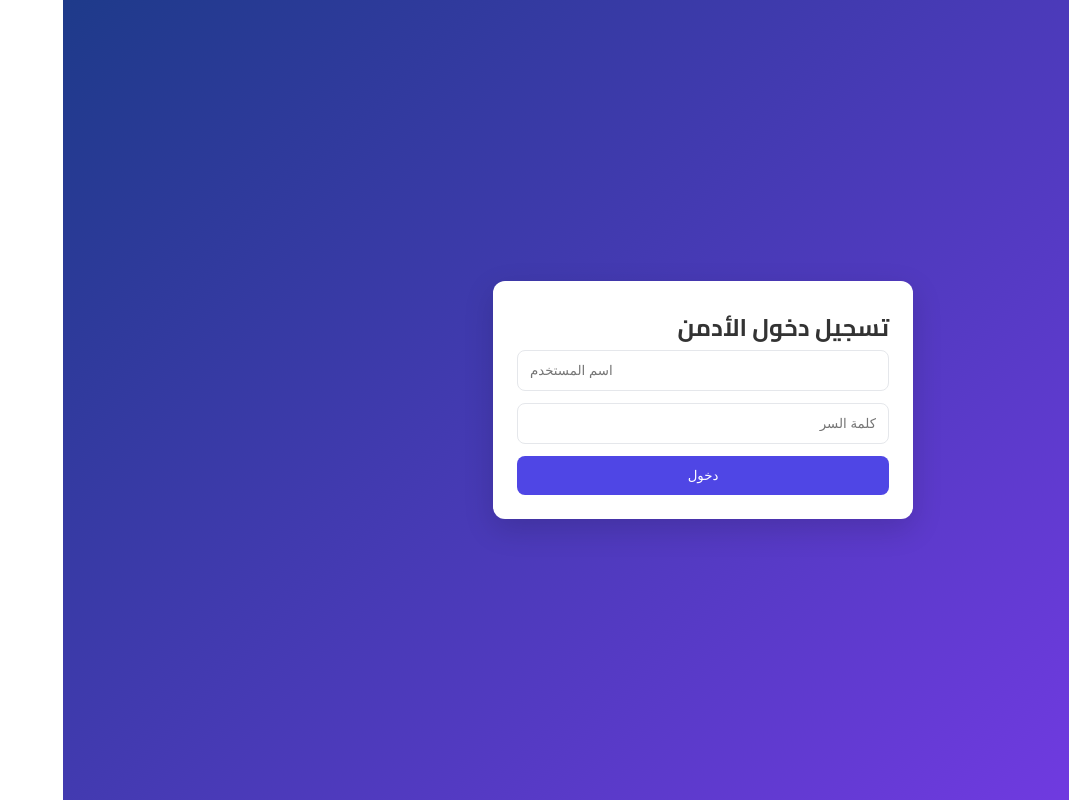
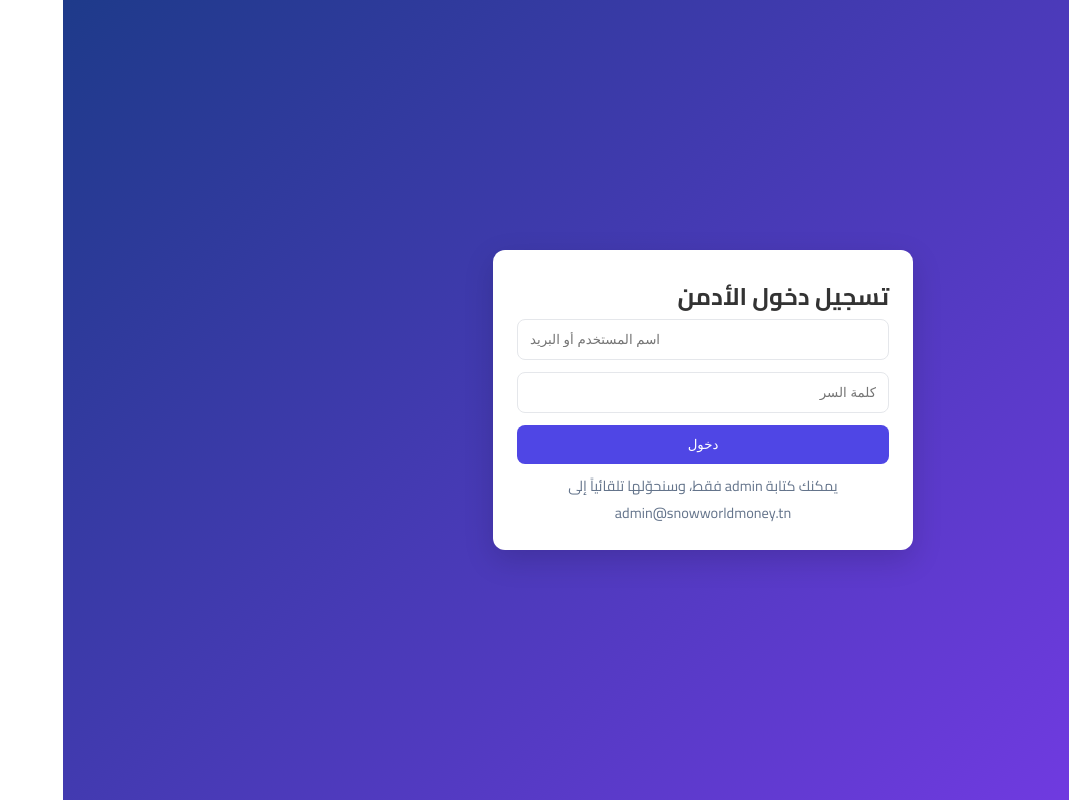
Before and after one commit to ridhasnow/snowworldmoney, a React (Vite) app: page /admin in a window 1280 px wide. Shown: the whole page, without its empty margins (211-1280 px from the left). Built offline with nearby package versions, Linux system fonts and the light colour scheme.

Commit message:
Update AdminLogin.jsx

```diff
--- a/src/pages/admin/AdminLogin.jsx
+++ b/src/pages/admin/AdminLogin.jsx
@@ -12,14 +12,13 @@ export default function AdminLogin() {
   const [loading, setLoading] = useState(false)
   const navigate = useNavigate()
 
+  // نحول اسم المستخدم إلى بريد، لو كتب "admin" نستخدم البريد الثابت
   const toEmail = (u) => {
     if (!u) return ''
-    // لو كتب admin نستعمل ايميل ثابت
-    if (u.toLowerCase() === 'admin') return 'admin@snowworldmoney.tn'
-    // أو لو أدخل بريد بالفعل
-    if (u.includes('@')) return u
-    // fallback: نمط بريد من اليوزر
-    return `${u}@snowworldmoney.tn`
+    const s = u.trim().toLowerCase()
+    if (s === 'admin') return 'admin@snowworldmoney.tn'
+    if (s.includes('@')) return u.trim()
+    return `${s}@snowworldmoney.tn`
   }
 
   const handleSubmit = async (e) => {
@@ -28,7 +27,7 @@ export default function AdminLogin() {
     setLoading(true)
 
     try {
-      const email = toEmail(username.trim())
+      const email = toEmail(username)
       await signInWithEmailAndPassword(auth, email, password)
 
       const snap = await getDoc(doc(db, 'users', email))
@@ -53,14 +52,16 @@ export default function AdminLogin() {
         <h2>تسجيل دخول الأدمن</h2>
         {error && <div className="admin-error">{error}</div>}
 
-        <form onSubmit={handleSubmit} className="admin-form">
+        <form onSubmit={handleSubmit} className="admin-form" noValidate>
           <input
             dir="auto"
             className="admin-input"
-            placeholder="اسم المستخدم"
+            type="text"                 // مهم: اسم مستخدم وليس بريد
+            placeholder="اسم المستخدم أو البريد"
             value={username}
             onChange={(e) => setUsername(e.target.value)}
             required
+            autoComplete="username"
           />
           <input
             className="admin-input"
@@ -69,11 +70,16 @@ export default function AdminLogin() {
             value={password}
             onChange={(e) => setPassword(e.target.value)}
             required
+            autoComplete="current-password"
           />
           <button className="admin-button" type="submit" disabled={loading}>
             {loading ? 'جاري التحقق...' : 'دخول'}
           </button>
         </form>
+
+        <p className="admin-hint" style={{textAlign:'center',marginTop:8}}>
+          يمكنك كتابة admin فقط، وسنحوّلها تلقائياً إلى admin@snowworldmoney.tn
+        </p>
       </div>
     </div>
   )
```
